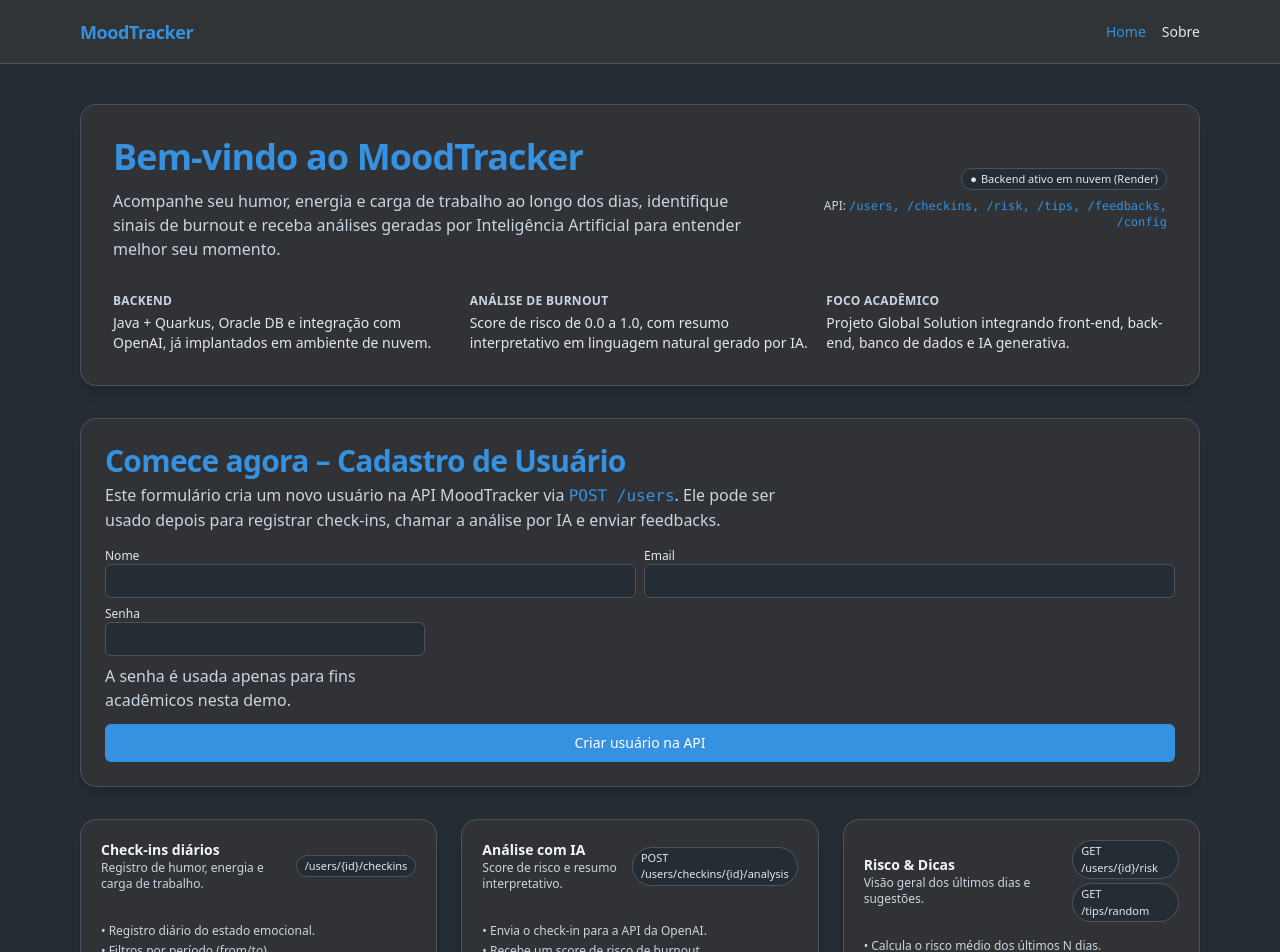
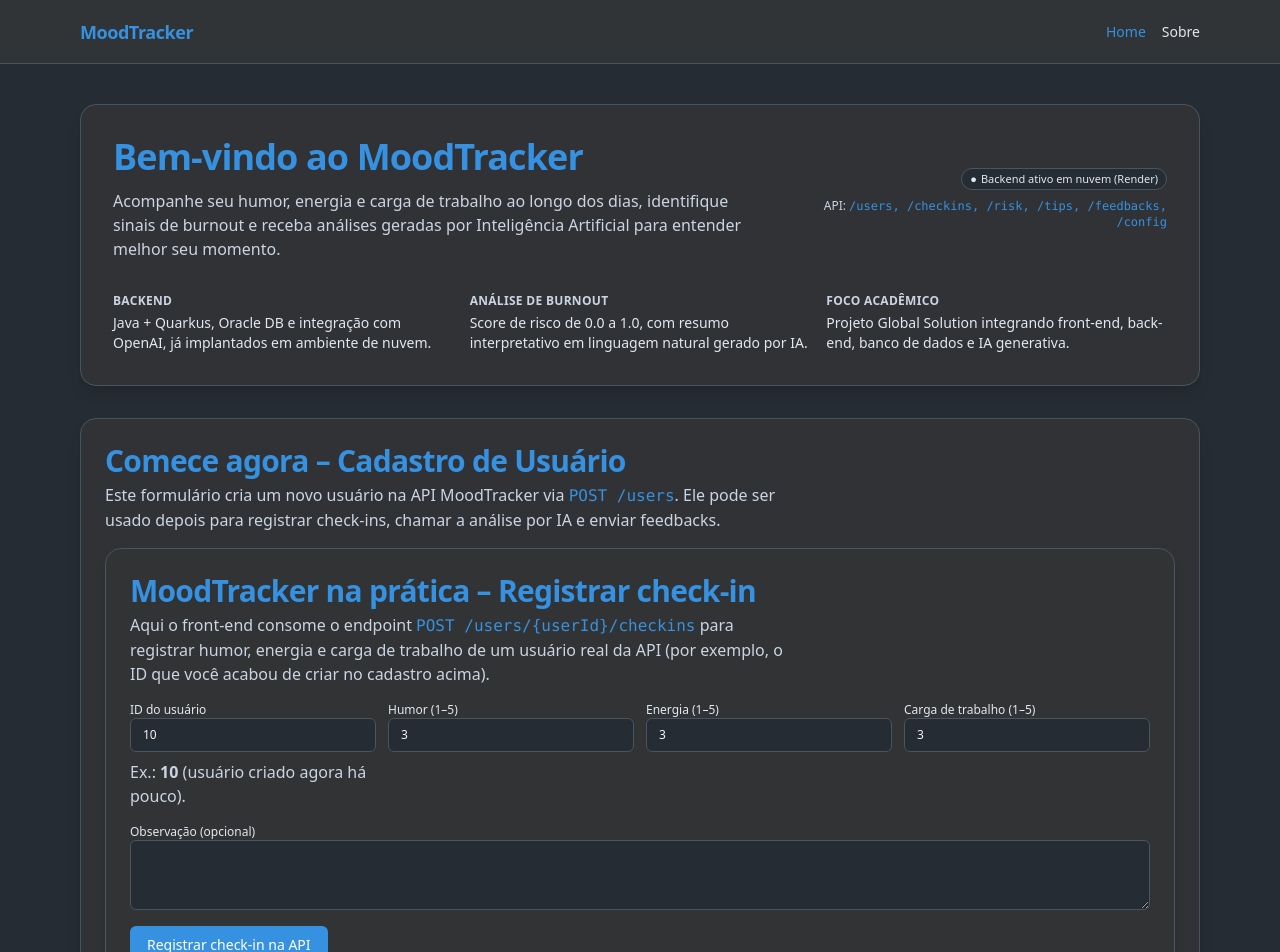
Before and after one commit to 1TDSPO-Hylia/moodtracker-frontend, a React (Vite) app in the folder moodtracker-hylia/: page / in a window 1280 px wide. Shown: the top 952 px of the page. Built offline with nearby package versions, Linux system fonts and the light colour scheme; no server answers.

Commit message:
feat: implement check-in functionality with user input and API integration

```diff
--- a/moodtracker-hylia/src/lib/api.ts
+++ b/moodtracker-hylia/src/lib/api.ts
@@ -86,6 +86,13 @@
   });
 }
 
+export type NewCheckinInput = {
+  humor: number;         // 1–5
+  energia: number;       // 1–5
+  cargaTrabalho: number; // 1–5
+  observacao?: string;
+};
+
 /* ============================
    CHECKINS
 ============================ */
@@ -110,11 +117,7 @@
 
 export function createCheckin(
   userId: number,
-  data: {
-    humor: number;
-    energia: number;
-    cargaTrabalho: number;
-  }
+  data: NewCheckinInput
 ): Promise<Checkin> {
   return request<Checkin>(`/users/${userId}/checkins`, {
     method: "POST",
@@ -147,8 +150,16 @@
 ============================ */
 
 export type AnalysisResult = {
-  score: number; // 0.0 a 1.0
-  summary: string;
+  id?: number;
+  idAnalise?: number;
+  checkinId?: number;
+  idCheckin?: number;
+  score?: number;
+  scoreRisco?: number;
+  risco?: number;
+  resumo?: string;
+  summary?: string;
+  createdAt?: string;
 };
 
 export function analyzeCheckin(id: number): Promise<AnalysisResult> {
--- a/moodtracker-hylia/src/pages/HomePage.tsx
+++ b/moodtracker-hylia/src/pages/HomePage.tsx
@@ -8,6 +8,7 @@
   getUserConfig,
   getUserFeedback,
   sendFeedback,
+  createCheckin,
   type Tip,
   type User,
   type Checkin,
@@ -47,6 +48,17 @@
   const [rating, setRating] = useState<number | null>(null);
   const [comment, setComment] = useState("");
   const [sendingFeedback, setSendingFeedback] = useState(false);
+
+   // --- CHECK-IN (para qualquer usuário, default 10) ---
+  const [checkinUserId, setCheckinUserId] = useState<number | "">(10);
+  const [ciHumor, setCiHumor] = useState(3);
+  const [ciEnergia, setCiEnergia] = useState(3);
+  const [ciCarga, setCiCarga] = useState(3);
+  const [ciObs, setCiObs] = useState("");
+  const [ciLoading, setCiLoading] = useState(false);
+  const [ciError, setCiError] = useState<string | null>(null);
+  const [ciSuccess, setCiSuccess] = useState<string | null>(null);
+  const [lastCheckin, setLastCheckin] = useState<Checkin | null>(null);
 
   // --- FUNÇÕES ---
 
@@ -203,6 +215,48 @@
     return d.toLocaleDateString("pt-BR");
   }
 
+    async function handleCreateCheckin(e: FormEvent) {
+    e.preventDefault();
+    setCiError(null);
+    setCiSuccess(null);
+    setLastCheckin(null);
+
+    if (checkinUserId === "" || Number.isNaN(Number(checkinUserId))) {
+      setCiError("Informe um ID de usuário válido (por exemplo, 10).");
+      return;
+    }
+
+    try {
+      setCiLoading(true);
+
+      const created = await createCheckin(Number(checkinUserId), {
+        humor: ciHumor,
+        energia: ciEnergia,
+        cargaTrabalho: ciCarga,
+        observacao: ciObs.trim() || undefined,
+      });
+
+      setLastCheckin(created);
+      const id =
+        (created as any).idCheckin ??
+        (created as any).id ??
+        "desconhecido";
+
+      setCiSuccess(
+        `Check-in criado com sucesso (ID do check-in: ${id}). Esse registro já pode ser analisado pela IA via POST /users/checkins/{id}/analysis.`
+      );
+
+      // opcional: resetar apenas observação
+      setCiObs("");
+    } catch (err) {
+      console.error("Erro ao criar check-in:", err);
+      setCiError("Não foi possível criar o check-in agora.");
+    } finally {
+      setCiLoading(false);
+    }
+  }
+
+
   // --- JSX ---
   return (
     <main className="app-container py-10 space-y-8">
@@ -277,6 +331,140 @@
             enviar feedbacks.
           </p>
         </header>
+
+         <section className="app-card p-5 md:p-6 space-y-4">
+        <header>
+          <h2 className="app-page-title text-lg md:text-xl text-[#3691E0]">
+            MoodTracker na prática – Registrar check-in
+          </h2>
+          <p className="app-text-muted text-xs md:text-sm mt-1 max-w-2xl">
+            Aqui o front-end consome o endpoint{" "}
+            <code className="text-[#3691E0]">
+              POST /users/&#123;userId&#125;/checkins
+            </code>{" "}
+            para registrar humor, energia e carga de trabalho de um usuário
+            real da API (por exemplo, o ID que você acabou de criar no
+            cadastro acima).
+          </p>
+        </header>
+
+        <form
+          onSubmit={handleCreateCheckin}
+          className="space-y-4"
+        >
+          <div className="grid gap-3 md:grid-cols-4">
+            <div className="space-y-1">
+              <label className="text-xs text-slate-200">
+                ID do usuário
+              </label>
+              <input
+                type="number"
+                className="w-full rounded-md border border-[#485561] bg-[#252C33] px-3 py-2 text-xs text-slate-100 outline-none focus:ring-2 focus:ring-[#3691E0]"
+                value={checkinUserId}
+                onChange={(e) =>
+                  setCheckinUserId(
+                    e.target.value === "" ? "" : Number(e.target.value)
+                  )
+                }
+              />
+              <p className="app-text-muted text-[11px] mt-1">
+                Ex.: <span className="font-semibold">10</span> (usuário criado
+                agora há pouco).
+              </p>
+            </div>
+
+            <div className="space-y-1">
+              <label className="text-xs text-slate-200">Humor (1–5)</label>
+              <input
+                type="number"
+                min={1}
+                max={5}
+                className="w-full rounded-md border border-[#485561] bg-[#252C33] px-3 py-2 text-xs text-slate-100 outline-none focus:ring-2 focus:ring-[#3691E0]"
+                value={ciHumor}
+                onChange={(e) => setCiHumor(Number(e.target.value) || 1)}
+              />
+            </div>
+
+            <div className="space-y-1">
+              <label className="text-xs text-slate-200">Energia (1–5)</label>
+              <input
+                type="number"
+                min={1}
+                max={5}
+                className="w-full rounded-md border border-[#485561] bg-[#252C33] px-3 py-2 text-xs text-slate-100 outline-none focus:ring-2 focus:ring-[#3691E0]"
+                value={ciEnergia}
+                onChange={(e) => setCiEnergia(Number(e.target.value) || 1)}
+              />
+            </div>
+
+            <div className="space-y-1">
+              <label className="text-xs text-slate-200">
+                Carga de trabalho (1–5)
+              </label>
+              <input
+                type="number"
+                min={1}
+                max={5}
+                className="w-full rounded-md border border-[#485561] bg-[#252C33] px-3 py-2 text-xs text-slate-100 outline-none focus:ring-2 focus:ring-[#3691E0]"
+                value={ciCarga}
+                onChange={(e) => setCiCarga(Number(e.target.value) || 1)}
+              />
+            </div>
+          </div>
+
+          <div className="space-y-1">
+            <label className="text-xs text-slate-200">Observação (opcional)</label>
+            <textarea
+              className="w-full min-h-[70px] rounded-md border border-[#485561] bg-[#252C33] px-3 py-2 text-xs text-slate-100 outline-none focus:ring-2 focus:ring-[#3691E0] resize-y"
+              value={ciObs}
+              onChange={(e) => setCiObs(e.target.value)}
+            />
+          </div>
+
+          <div className="flex flex-col md:flex-row md:items-center md:justify-between gap-2">
+            <button
+              type="submit"
+              className="app-primary-btn text-xs md:text-sm w-full md:w-auto justify-center"
+              disabled={ciLoading}
+            >
+              {ciLoading ? "Registrando..." : "Registrar check-in na API"}
+            </button>
+
+            <div className="text-xs">
+              {ciError && <p className="app-error">{ciError}</p>}
+              {ciSuccess && (
+                <p className="text-[11px] text-emerald-300">{ciSuccess}</p>
+              )}
+            </div>
+          </div>
+
+          {lastCheckin && (
+            <div className="mt-2 border border-[#485561] rounded-xl p-3 bg-[#252C33]/80 text-xs text-slate-200 space-y-1">
+              <p className="font-semibold">
+                Último check-in criado (ID usuário:{" "}
+                {(lastCheckin as any).idUsuario ??
+                  checkinUserId}
+                ):
+              </p>
+              <p>
+                Data:{" "}
+                {formatDate((lastCheckin as any).dataCheckin)}
+              </p>
+              <p>
+                Humor: {(lastCheckin as any).humor} • Energia:{" "}
+                {(lastCheckin as any).energia} • Carga:{" "}
+                {(lastCheckin as any).cargaTrabalho}
+              </p>
+              {((lastCheckin as any).observacao || ciObs) && (
+                <p>
+                  Observação:{" "}
+                  {(lastCheckin as any).observacao ?? ciObs}
+                </p>
+              )}
+            </div>
+          )}
+        </form>
+      </section>
 
         <form
           onSubmit={handleRegister}
```
